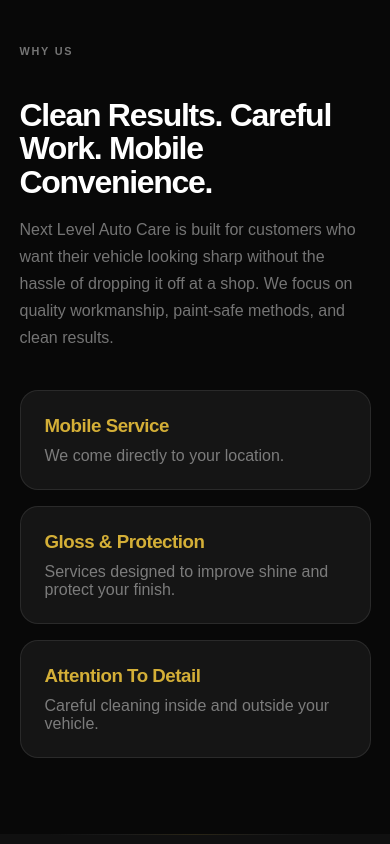
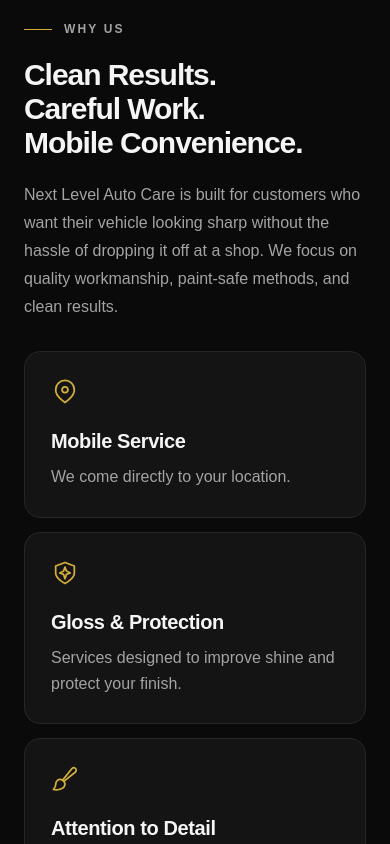
Before and after one commit to sharnpreetsidhu/next-level-auto-care, a React (Vite) app: page / in a window 390 px wide. Shown: the part 3500-4344 px from the top of the page. Built offline with nearby package versions, Linux system fonts and the light colour scheme.

Commit message:
updated why us

```diff
--- a/src/App.jsx
+++ b/src/App.jsx
@@ -462,7 +462,8 @@
 
       <div className="packages-grid">
         {packages.map((pkg, index) => (
-          <div className="package-card reveal" key={index}>
+          <div className="package-card reveal package-card-interactive" key={index}>
+
             <h3>{pkg.name}</h3>
 <p>{pkg.description}</p>
 <strong className="package-price">{pkg.price}</strong>
@@ -699,33 +700,62 @@
 
 function WhyChooseUs() {
   return (
-    <section className="why-section reveal">
-      <div className="why-content">
-        <p className="eyebrow">Why Us</p>
-        <h2>Clean Results. Careful Work. Mobile Convenience.</h2>
-        <p>
-          Next Level Auto Care is built for customers who want their vehicle looking
-          sharp without the hassle of dropping it off at a shop. We focus on quality
+    <section class="why-us" id="why-us" aria-labelledby="why-us-title">
+  <div class="why-us__container">
+    <div class="why-us__label">WHY US</div>
+
+    <h2 class="why-us__heading" id="why-us-title">
+      <span>Clean Results. Careful Work.</span>
+      <span>Mobile Convenience.</span>
+    </h2>
+
+    <p class="why-us__intro">
+      Next Level Auto Care is built for customers who
+      want their vehicle looking sharp without the hassle
+      of dropping it off at a shop. We focus on quality
       workmanship, paint-safe methods, and clean results.
     </p>
 
-     <div className="why-points">
-  <div className="reveal">
+    <div class="why-us__grid">
+      <article class="why-us__card">
+        <svg class="why-us__icon" viewBox="0 0 24 24"
+             fill="none" stroke="currentColor" stroke-width="1.5"
+             stroke-linecap="round" stroke-linejoin="round"
+             aria-hidden="true">
+          <path d="M20 10c0 6-8 11-8 11S4 16 4 10a8 8 0 1 1 16 0Z"/>
+          <circle cx="12" cy="10" r="2.5"/>
+        </svg>
+
         <h3>Mobile Service</h3>
         <p>We come directly to your location.</p>
+      </article>
+
+      <article class="why-us__card">
+        <svg class="why-us__icon" viewBox="0 0 24 24"
+             fill="none" stroke="currentColor" stroke-width="1.5"
+             stroke-linecap="round" stroke-linejoin="round"
+             aria-hidden="true">
+          <path d="m12 3 8 3v6c0 5-8 9-8 9s-8-4-8-9V6l8-3Z"/>
+          <path d="m12 7 1.2 3.3L16.5 12l-3.3 1.2L12 17l-1.2-3.8L7.5 12l3.3-1.7L12 7Z"/>
+        </svg>
+
+        <h3>Gloss &amp; Protection</h3>
+        <p>Services designed to improve shine and protect your finish.</p>
+      </article>
+
+      <article class="why-us__card">
+        <svg class="why-us__icon" viewBox="0 0 24 24"
+             fill="none" stroke="currentColor" stroke-width="1.5"
+             stroke-linecap="round" stroke-linejoin="round"
+             aria-hidden="true">
+          <path d="M10 13 18 3a2.1 2.1 0 0 1 3 3L11 14"/>
+          <path d="M10 13c-4-2-6 1-6 4 0 2-1 3-2 4 5 1 10-1 10-5 0-1-1-2-2-3Z"/>
+        </svg>
+
+        <h3>Attention to Detail</h3>
+        <p>Careful cleaning inside and outside your vehicle.</p>
+      </article>
     </div>
-
-  <div className="reveal">
-    <h3>Gloss & Protection</h3>
-    <p>Services designed to improve shine and protect your finish.</p>
-  </div>
-
-  <div className="reveal">
-    <h3>Attention To Detail</h3>
-    <p>Careful cleaning inside and outside your vehicle.</p>
-  </div>
-</div>
-
   </div>
 </section>
   );
--- a/src/index.css
+++ b/src/index.css
@@ -217,3 +217,220 @@
     height: 48px;
   }
 }
+
+/* WHY US */
+.why-us {
+  --why-gold: #d4af37;
+  background: #0a0a0a;
+  padding: clamp(56px, 7vw, 96px) 24px;
+}
+
+.why-us,
+.why-us * {
+  box-sizing: border-box;
+}
+
+.why-us__container {
+  max-width: 1200px;
+  margin-inline: auto;
+}
+
+.why-us__label {
+  display: flex;
+  align-items: center;
+  gap: 12px;
+  margin-bottom: 28px;
+  color: #a3a3a3;
+  font-size: 12px;
+  font-weight: 600;
+  letter-spacing: 0.18em;
+}
+
+.why-us__label::before {
+  content: "";
+  width: 28px;
+  height: 1px;
+  background: var(--why-gold);
+}
+
+.why-us .why-us__heading {
+  margin: 0;
+  color: #f5f5f5;
+  font-size: clamp(30px, 4vw, 52px);
+  font-weight: 700;
+  line-height: 1.12;
+  letter-spacing: -0.035em;
+  text-wrap: balance;
+}
+
+.why-us__heading span {
+  display: block;
+}
+
+.why-us .why-us__intro {
+  max-width: 750px;
+  margin: 22px 0 0;
+  color: #a3a3a3;
+  font-size: 17px;
+  line-height: 1.75;
+}
+
+.why-us__grid {
+  display: grid;
+  grid-template-columns: repeat(3, minmax(0, 1fr));
+  gap: 20px;
+  margin-top: 40px;
+}
+
+.why-us__card {
+  padding: 32px;
+  background: #141414;
+  border: 1px solid #262626;
+  border-radius: 16px;
+}
+
+.why-us__icon {
+  display: block;
+  width: 28px;
+  height: 28px;
+  margin-bottom: 22px;
+  color: var(--why-gold);
+}
+
+.why-us .why-us__card h3 {
+  margin: 0 0 10px;
+  color: #f5f5f5;
+  font-size: 20px;
+  font-weight: 600;
+  line-height: 1.3;
+  letter-spacing: -0.02em;
+}
+
+.why-us .why-us__card p {
+  margin: 0;
+  color: #a3a3a3;
+  font-size: 16px;
+  line-height: 1.65;
+}
+
+@media (max-width: 767px) {
+  .why-us__grid {
+    grid-template-columns: 1fr;
+    gap: 14px;
+    margin-top: 30px;
+  }
+
+  .why-us__card {
+    padding: 26px;
+  }
+
+  .why-us__label {
+    margin-bottom: 22px;
+  }
+
+  .why-us .why-us__intro {
+    font-size: 16px;
+  }
+}
+
+/* Why Us card interaction */
+.why-us__card {
+  transition:
+    transform 250ms ease,
+    border-color 250ms ease,
+    background-color 250ms ease,
+    box-shadow 250ms ease;
+}
+
+.why-us__icon {
+  transition:
+    transform 250ms ease,
+    filter 250ms ease;
+}
+
+@media (hover: hover) and (pointer: fine) {
+  .why-us__card:hover {
+    transform: translateY(-4px);
+    background-color: #181714;
+    border-color: rgba(212, 175, 55, 0.4);
+    box-shadow:
+      0 12px 28px rgba(0, 0, 0, 0.2),
+      0 0 20px rgba(212, 175, 55, 0.04);
+  }
+
+  .why-us__card:hover .why-us__icon {
+    transform: translateY(-2px) scale(1.08);
+    filter: drop-shadow(0 0 6px rgba(212, 175, 55, 0.3));
+  }
+}
+
+@media (prefers-reduced-motion: reduce) {
+  .why-us__card,
+  .why-us__icon {
+    transition: none;
+  }
+
+  .why-us__card:hover,
+  .why-us__card:hover .why-us__icon {
+    transform: none;
+  }
+}
+
+/* Package card hover and click feedback */
+.package-card-interactive {
+  transition:
+    transform 180ms ease,
+    border-color 180ms ease,
+    box-shadow 180ms ease,
+    background-color 180ms ease;
+}
+
+@media (hover: hover) and (pointer: fine) {
+  .package-card-interactive:hover {
+    transform: translateY(-4px);
+    border-color: rgba(212, 175, 55, 0.4);
+    box-shadow: 0 12px 28px rgba(0, 0, 0, 0.2);
+  }
+}
+
+/* Works while clicking or pressing on mobile */
+.package-card-interactive:active {
+  transform: translateY(0) scale(0.985);
+  background-color: #1c1912;
+  border-color: #d4af37;
+  box-shadow: 0 0 24px rgba(212, 175, 55, 0.12);
+}
+
+@media (prefers-reduced-motion: reduce) {
+  .package-card-interactive {
+    transition: none;
+  }
+
+  .package-card-interactive:hover,
+  .package-card-interactive:active {
+    transform: none;
+  }
+}
+
+@media (hover: hover) and (pointer: fine) {
+  .packages-grid .package-card.package-card-interactive:hover {
+    transform: translateY(-4px) !important;
+    background-color: #181714;
+    border-color: rgba(212, 175, 55, 0.4);
+    box-shadow:
+      0 12px 28px rgba(0, 0, 0, 0.2),
+      0 0 20px rgba(212, 175, 55, 0.04);
+  }
+}
+
+.packages-grid .package-card.package-card-interactive:active {
+  transform: translateY(0) scale(0.985) !important;
+  border-color: #d4af37;
+}
+
+@media (prefers-reduced-motion: reduce) {
+  .packages-grid .package-card.package-card-interactive:hover,
+  .packages-grid .package-card.package-card-interactive:active {
+    transform: none !important;
+  }
+}
```
Lines whose indentation alone changed are shown as unchanged.
